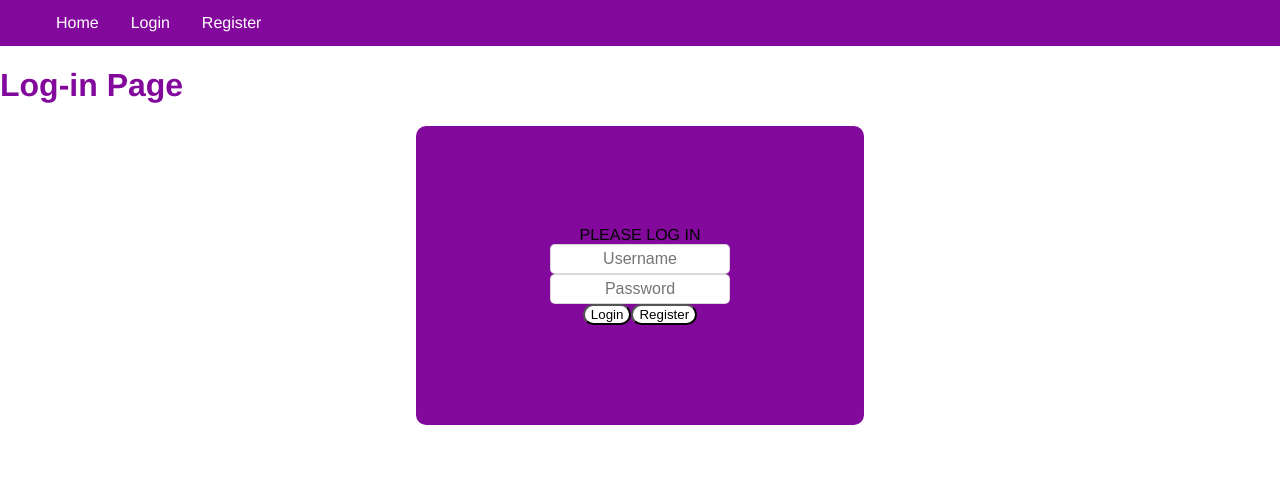
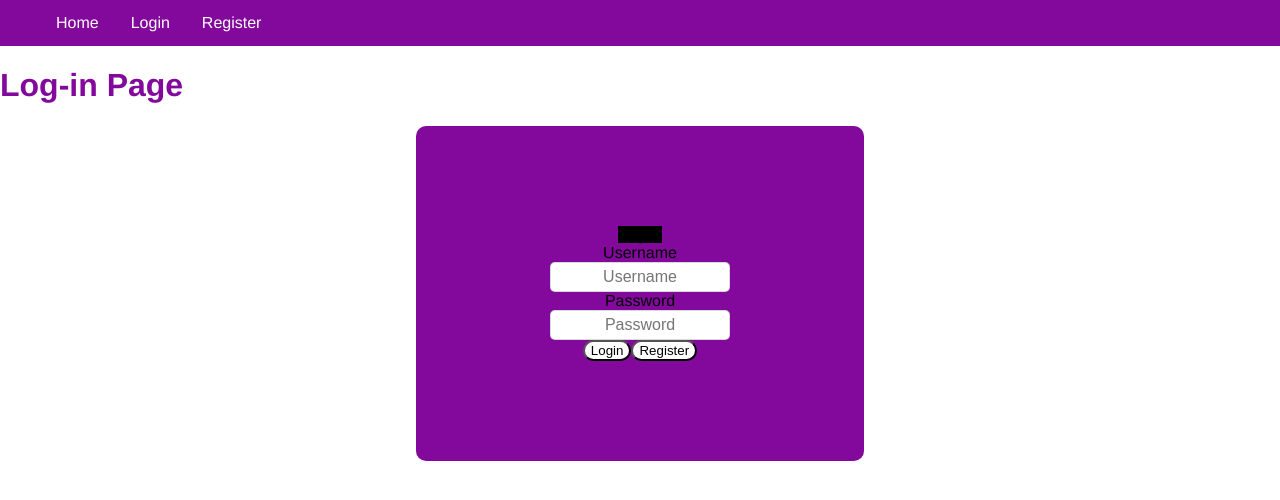
Before and after one commit to maxi-p/marketplace, a React (Create React App) app in the folder frontend/: page /login in a window 1280 px wide. Shown: the top 500 px of the page. Built offline with nearby package versions, Linux system fonts and the light colour scheme.

Commit message:
Login page

```diff
--- a/frontend/src/App.css
+++ b/frontend/src/App.css
@@ -37,6 +37,10 @@ section {
   border-radius: 10px;
   text-align: center
 
+}
+
+.LoginTitle {
+  background-color: #000000;
 }
 
 .userdetails {
--- a/frontend/src/components/Login.js
+++ b/frontend/src/components/Login.js
@@ -57,8 +57,8 @@ const Login = props =>
     return(
         <div id="loginDiv">
             <form  className="login" onSubmit={doLogin}>
-                <span id="inner-title">PLEASE LOG IN</span><br />
-
+                <span className = "LoginTitle" id="inner-title">Log in</span><br />
+                <span id="inner-title">Username</span><br />
                 <input
                     type="text"
                     placeholder="Username"
@@ -68,6 +68,7 @@ const Login = props =>
                     value={formData.username}
                 />
                 <br/>
+                <span id="inner-title">Password</span><br />
                 <input
                     type="password"
                     placeholder="Password"
```
